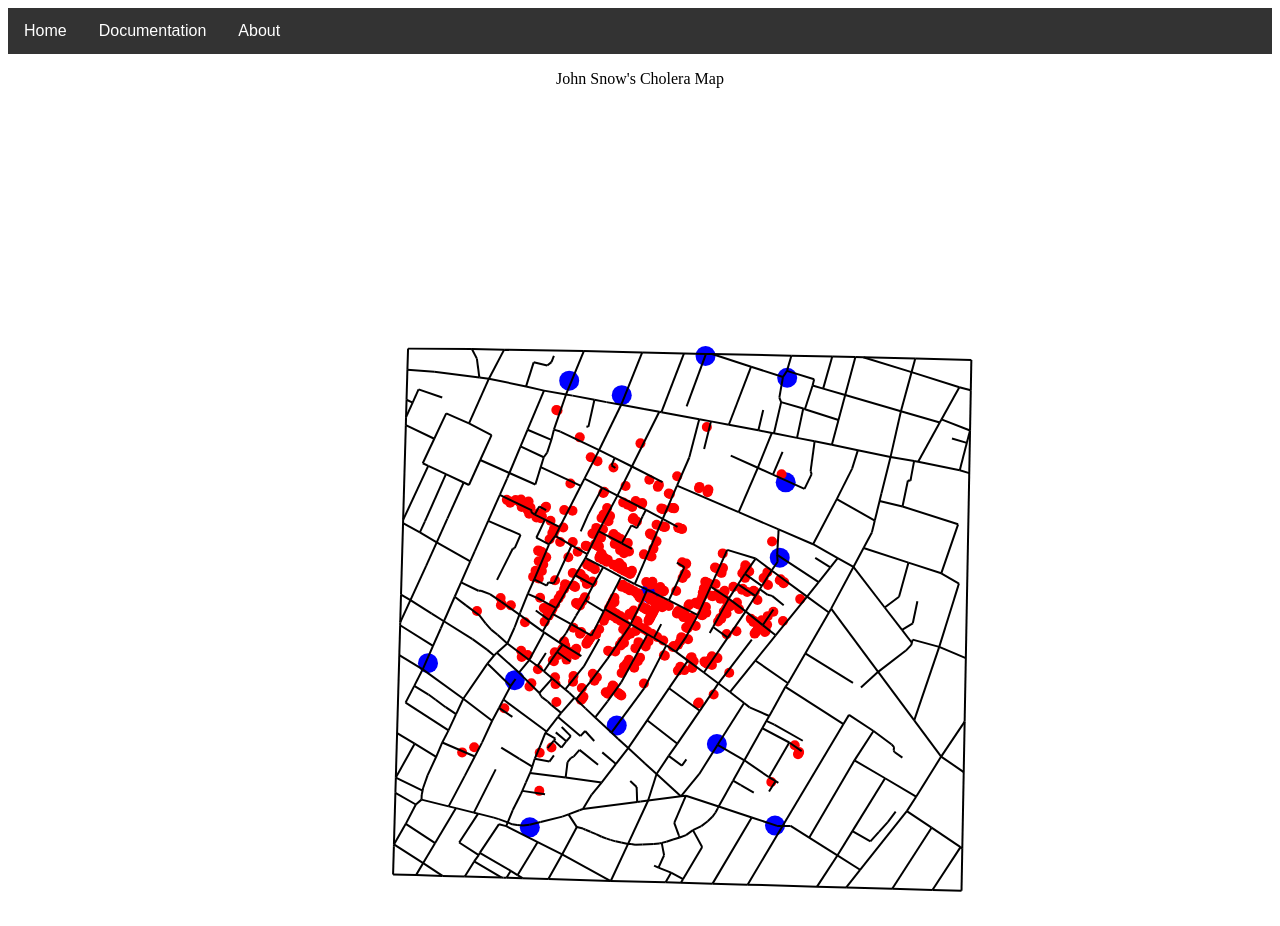
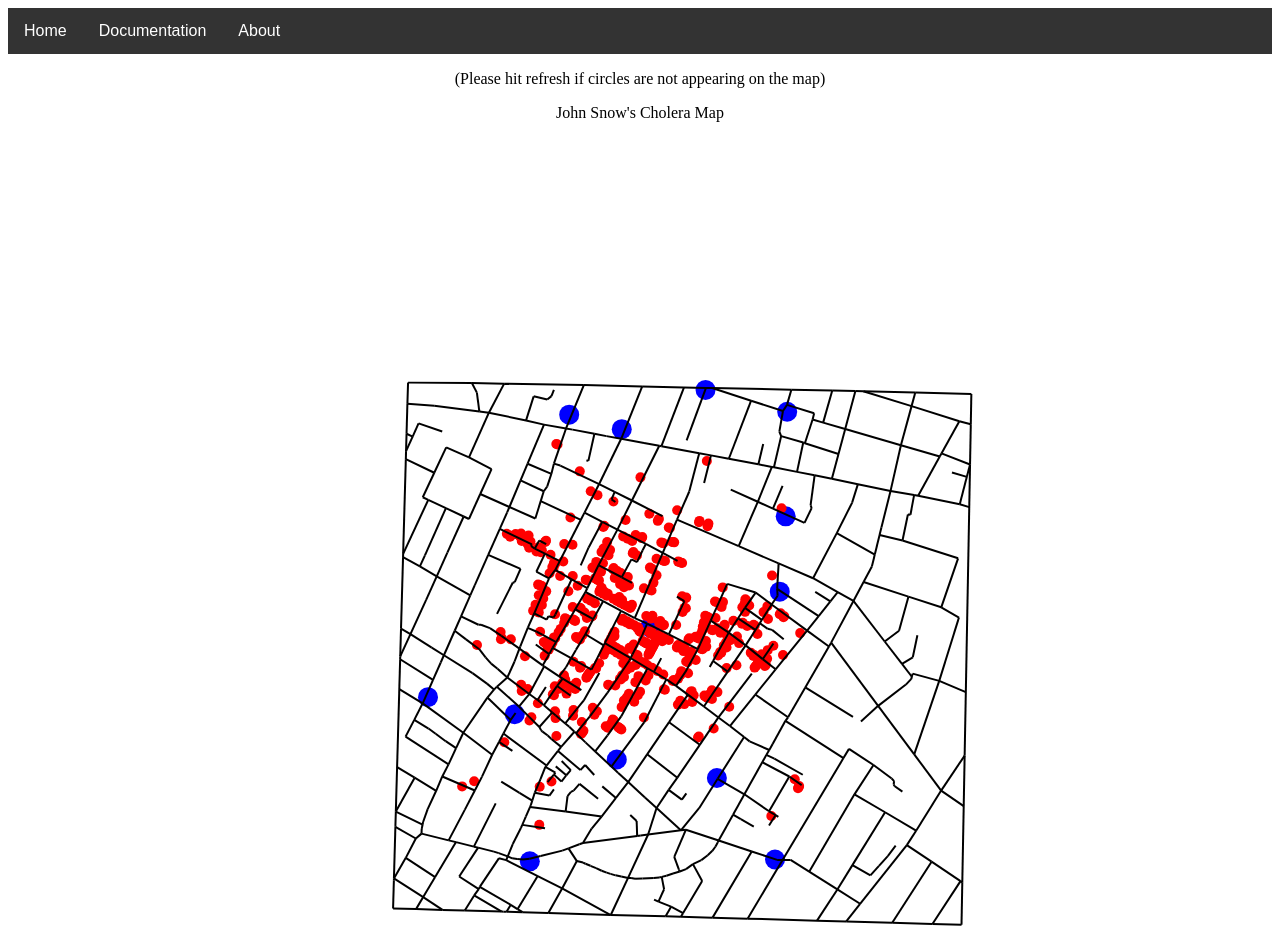
Before and after one commit to dwwhall/dwwhall.github.io, a plain HTML site: page index.html in a window 1280 px wide. Shown: the top 926 px of the page. Drawn offline with nearby package versions, Linux system fonts and the light colour scheme.

Commit message:
Update index.html

```diff
--- a/index.html
+++ b/index.html
@@ -219,7 +219,7 @@ window.onclick = function(e) {
 }
 </script>
 
-
+    <p> (Please hit refresh if circles are not appearing on the map) </p>
 <p> John Snow's Cholera Map </p>
 <div id="map_id"></div>
 <p> Red circles = Deaths; Blue circles = Pumps </p>
```
